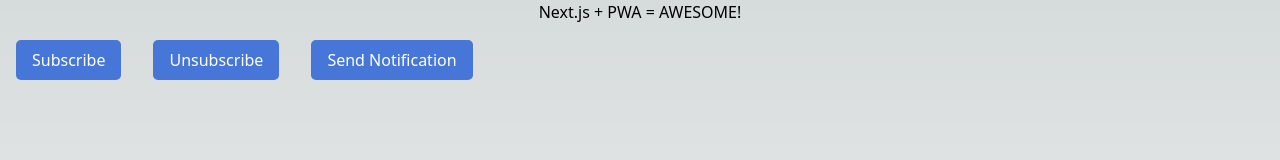
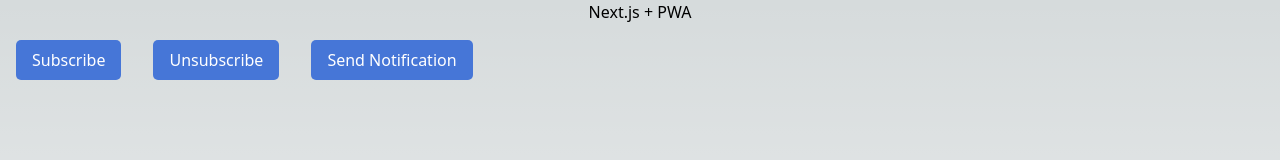
Before and after one commit to PopovAV/web-push, a Next.js app: page / in a window 1280 px wide. Shown: the top 160 px of the page. Built offline with nearby package versions, Linux system fonts and the light colour scheme.

Commit message:
update manifest name

```diff
--- a/package.json
+++ b/package.json
@@ -15,14 +15,15 @@
     "@types/node": "18.15.11",
     "@types/react": "18.0.35",
     "@types/react-dom": "18.0.11",
+    "@types/workbox-core": "^5.0.0",
     "autoprefixer": "10.4.14",
-    "@types/workbox-core": "^5.0.0",
     "dotenv": "^16.0.3",
     "eslint": "8.38.0",
     "eslint-config-next": "13.3.0",
     "next": "13.3.0",
     "next-pwa": "latest",
     "postcss": "8.4.22",
+    "pwacompat": "^2.0.17",
     "react": "18.2.0",
     "react-dom": "18.2.0",
     "tailwindcss": "3.3.1",
--- a/pages/_document.tsx
+++ b/pages/_document.tsx
@@ -25,7 +25,7 @@
           {/* <meta name='viewport' content='minimum-scale=1, initial-scale=1, width=device-width, shrink-to-fit=no, viewport-fit=cover' /> */}
 
           <link rel='apple-touch-icon' sizes='180x180' href='/icons/apple-touch-icon.png' />
-          <link rel='manifest' href='/manifest.json' />
+          <link rel='manifest' href='/manifest.webmanifest' />
           <link rel='shortcut icon' href='/favicon.ico' />
           <style>{`
             html, body, #__next {
--- a/pages/index.tsx
+++ b/pages/index.tsx
@@ -79,9 +79,9 @@
   return (
     <>
       <Head>
-        <title>next-pwa example</title>
+        <title>next-pwa</title>
       </Head>
-      <h1>Next.js + PWA = AWESOME!</h1>
+      <h1>Next.js + PWA</h1>
       <button onClick={subscribeButtonOnClick} disabled={isSubscribed}>
         Subscribe
       </button>
```
Also changed, not shown: public/manifest.webmanifest (renamed from public/manifest.json), 2 other files (tests, documents, lock files or other folders).
